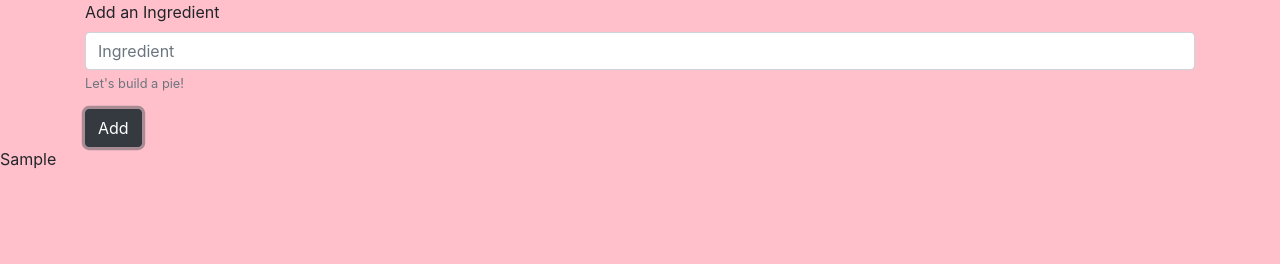
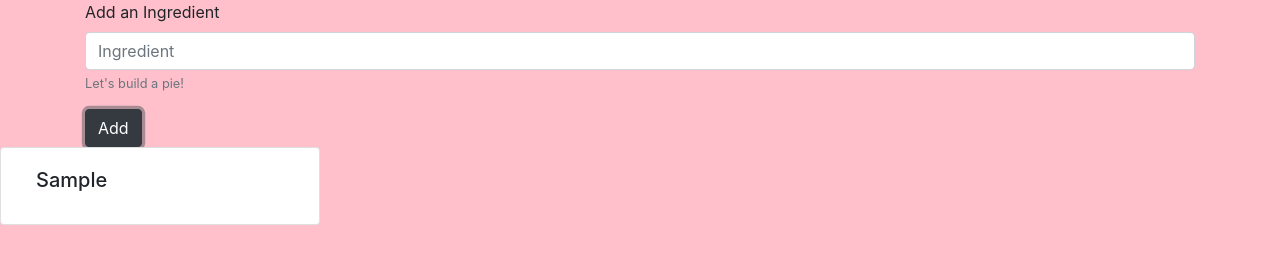
Before and after one commit to samueltrejo/pie-builder, a plain HTML site: page index.html in a window 1280 px wide. Both pictures are taken after typing "Sample" into the empty fields and a click on the button "Add". Drawn offline with nearby package versions, Linux system fonts and the light colour scheme.

Commit message:
created card builder functionality

```diff
--- a/index.html
+++ b/index.html
@@ -18,11 +18,11 @@
           <input type="text" class="form-control"  id="ingredient" aria-describedby="emailHelp" placeholder="Ingredient" autocomplete="off">
           <small class="form-text text-muted">Let's build a pie!</small>
         </div>
-        <button id="add-ingredient" type="button" class="btn btn-dark">Add</button>
+        <button id="add-ingredient" type="submit" class="btn btn-dark">Add</button>
         </div>
       </form>
 
-      <div id="ingredients-container"></div>
+      <div id="ingredients-container" class="d-flex flex-wrap"></div>
 
 
 
--- a/main.js
+++ b/main.js
@@ -1,8 +1,24 @@
 let ingredients = []
 
-const addIngredient = () => {
-  let domString = document.getElementById('ingredient').value
-  printToDom('ingredients-container', domString)
+const domStringBuilder = (array) => {
+  let domString = '';
+  array.forEach((item) => {
+    domString += `<div class="card col-3">`;
+    domString += `  <div class="card-body">`;
+    domString += `    <h5 class="card-title">${item.item}</h5>`;
+    // domString += `    <a href="#" class="btn btn-primary">Go somewhere</a>`;
+    domString += `  </div>`;
+    domString += `</div>`;
+  })
+  printToDom('ingredients-container', domString);
+}
+
+const addIngredient = (event) => {
+  event.preventDefault()
+  const ingredient = {};
+  ingredient.item = document.getElementById('ingredient').value;
+  ingredients.push(ingredient);
+  domStringBuilder(ingredients)
   document.getElementById('ingredient').value = '';
 }
 
```
